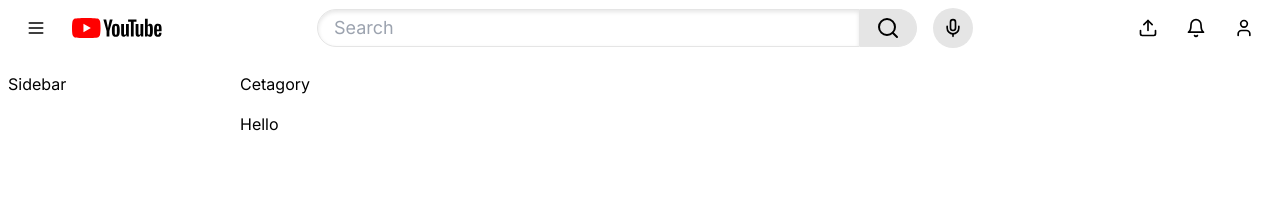
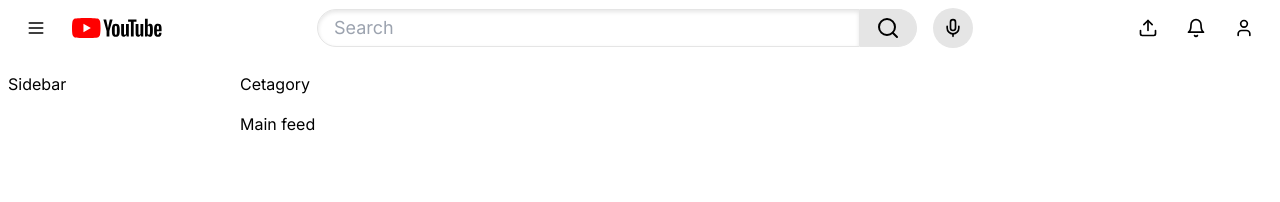
Before and after one commit to anjankarmakar10/project-youtube, a Next.js app: page / in a window 1280 px wide. Shown: the top 202 px of the page. Built offline with nearby package versions, Linux system fonts and the light colour scheme.

Commit message:
Setup react-query

```diff
--- a/package.json
+++ b/package.json
@@ -10,6 +10,8 @@
   },
   "dependencies": {
     "@reduxjs/toolkit": "^2.1.0",
+    "@tanstack/react-query": "^5.20.1",
+    "@tanstack/react-query-devtools": "^5.20.1",
     "class-variance-authority": "^0.7.0",
     "clsx": "^2.1.0",
     "lucide-react": "^0.323.0",
--- /dev/null
+++ b/src/app/ReactQueryProvider.jsx
@@ -0,0 +1,14 @@
+"use client";
+import { QueryClient, QueryClientProvider } from "@tanstack/react-query";
+import { ReactQueryDevtools } from "@tanstack/react-query-devtools";
+const queryClient = new QueryClient();
+
+const ReactQueryProvider = ({ children }) => {
+  return (
+    <QueryClientProvider client={queryClient}>
+      {children}
+      <ReactQueryDevtools />
+    </QueryClientProvider>
+  );
+};
+export default ReactQueryProvider;
--- a/src/app/layout.js
+++ b/src/app/layout.js
@@ -1,9 +1,11 @@
 import { Inter } from "next/font/google";
 import "./globals.css";
 import Navbar from "@/components/Navbar";
+import Sidebar from "@/components/Sidebar";
 
 import ReduxProvider from "./ReduxProvider";
-import Sidebar from "@/components/Sidebar";
+import ReactQueryProvider from "./ReactQueryProvider";
+
 const inter = Inter({ subsets: ["latin"] });
 
 export const metadata = {
@@ -16,18 +18,15 @@ export default function RootLayout({ children }) {
     <html lang="en">
       <body className={inter.className}>
         <ReduxProvider>
-          <div className="max-h-screen flex flex-col">
-            <Navbar />
-            <div className="grid grid-cols-[auto,1fr] flex-grow-1 overflow-auto">
-              <Sidebar />
-              <div className="overflow-x-hidden px-8 pb-4">
-                <div className="sticky top-0 bg-white z-10 pb-4">
-                  <div>Cetagory</div>
-                </div>
-                {children}
+          <ReactQueryProvider>
+            <div className="max-h-screen flex flex-col">
+              <Navbar />
+              <div className="grid grid-cols-[auto,1fr] flex-grow-1 overflow-auto">
+                <Sidebar />
+                <div className="overflow-x-hidden px-8 pb-4">{children}</div>
               </div>
             </div>
-          </div>
+          </ReactQueryProvider>
         </ReduxProvider>
       </body>
     </html>
--- a/src/app/page.js
+++ b/src/app/page.js
@@ -1,3 +1,10 @@
 export default function Home() {
-  return <main>Hello</main>;
+  return (
+    <main>
+      <header className="sticky top-0 bg-white z-10 pb-4">
+        <div>Cetagory</div>
+      </header>
+      <section>Main feed</section>
+    </main>
+  );
 }
```
Also changed, not shown: 1 other file (tests, documents, lock files or other folders).
